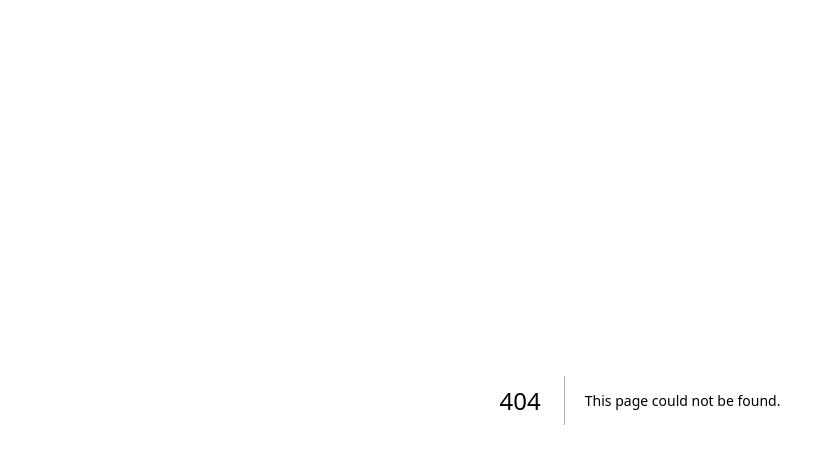
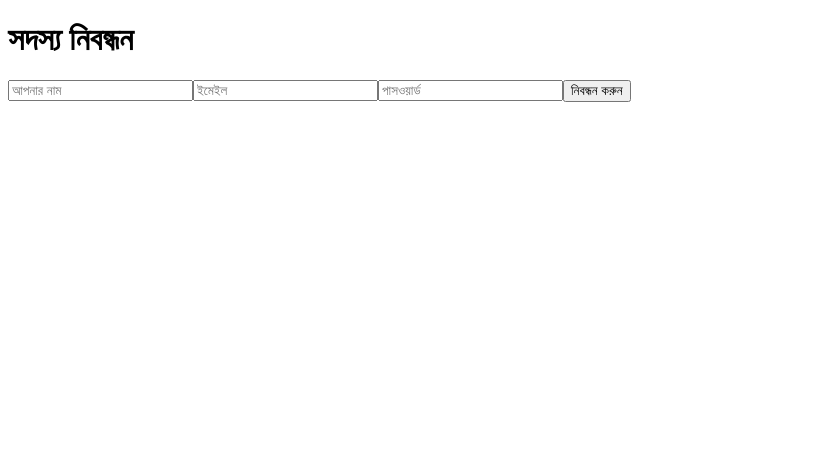
Before and after one commit to taseenbillah407-blip/manobseba, a Next.js app: page /signup in a window 1280 px wide. Before the commit this address had no page. Shown: the top 464 px of the page, without its empty margins (0-836 px from the left). Built offline with nearby package versions, Linux system fonts and the light colour scheme.

Commit message:
Create page.tsx

```diff
--- /dev/null
+++ b/app/signup/page.tsx
@@ -0,0 +1,64 @@
+"use client";
+
+import { FormEvent, useState } from "react";
+import { createClient } from "@/lib/supabase/client";
+
+export default function SignupPage() {
+  const supabase = createClient();
+
+  const [name, setName] = useState("");
+  const [email, setEmail] = useState("");
+  const [password, setPassword] = useState("");
+  const [message, setMessage] = useState("");
+
+  async function signup(event: FormEvent<HTMLFormElement>) {
+    event.preventDefault();
+
+    const { error } = await supabase.auth.signUp({
+      email,
+      password,
+      options: {
+        data: {
+          full_name: name,
+        },
+      },
+    });
+
+    setMessage(error ? error.message : "নিবন্ধন সফল হয়েছে");
+  }
+
+  return (
+    <main>
+      <h1>সদস্য নিবন্ধন</h1>
+
+      <form onSubmit={signup}>
+        <input
+          placeholder="আপনার নাম"
+          value={name}
+          onChange={(e) => setName(e.target.value)}
+          required
+        />
+
+        <input
+          type="email"
+          placeholder="ইমেইল"
+          value={email}
+          onChange={(e) => setEmail(e.target.value)}
+          required
+        />
+
+        <input
+          type="password"
+          placeholder="পাসওয়ার্ড"
+          value={password}
+          onChange={(e) => setPassword(e.target.value)}
+          required
+        />
+
+        <button type="submit">নিবন্ধন করুন</button>
+      </form>
+
+      <p>{message}</p>
+    </main>
+  );
+}
```
